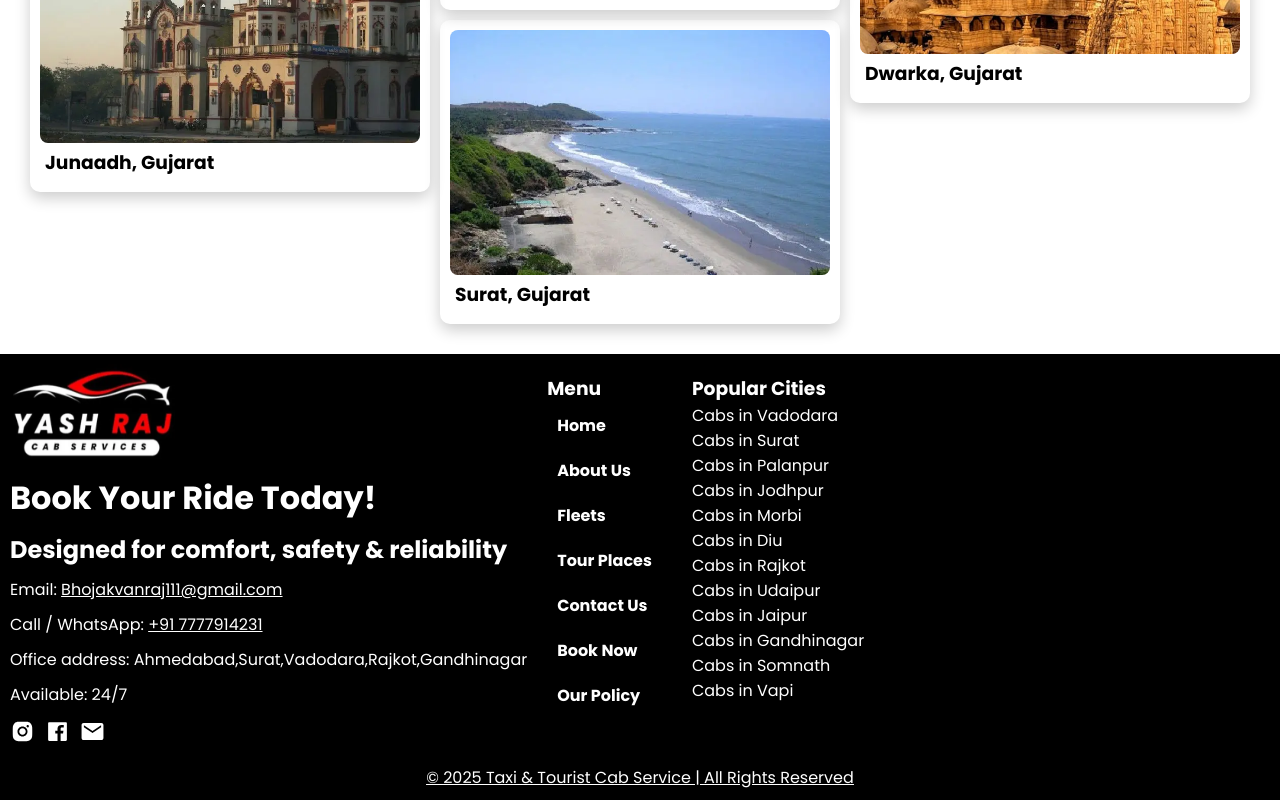
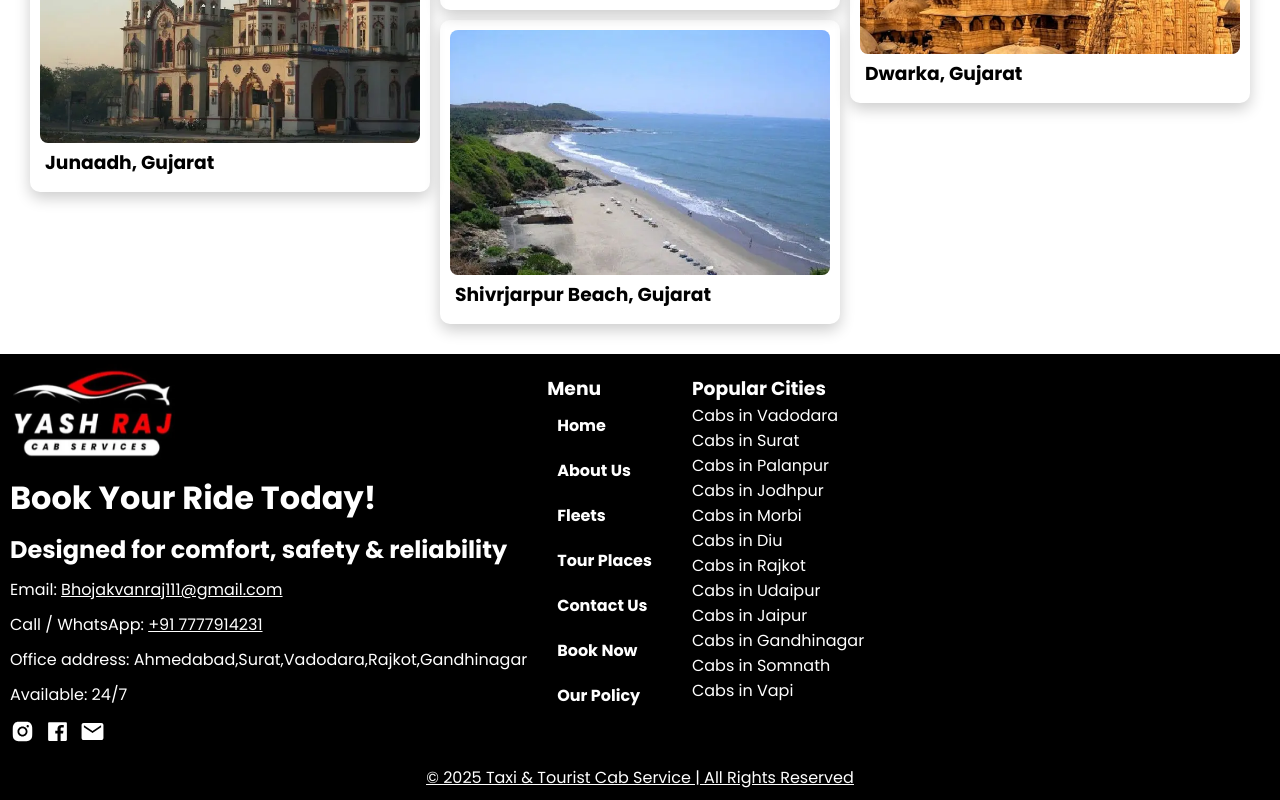
Before and after one commit to abhishekmevada/yash-raj-cab-services, a React (Vite) app: page /tour in a window 1280 px wide. Shown: the part 1560-2360 px from the top of the page. Built offline with nearby package versions, Linux system fonts and the light colour scheme.

Commit message:
Update Tour.tsx

```diff
--- a/src/components/Tour.tsx
+++ b/src/components/Tour.tsx
@@ -61,7 +61,7 @@ export default function Tour() {
     {
       id: 8,
       image: surat,
-      name: "Surat, Gujarat",
+      name: "Shivrjarpur Beach, Gujarat",
     },
     {
       id: 9,
```
